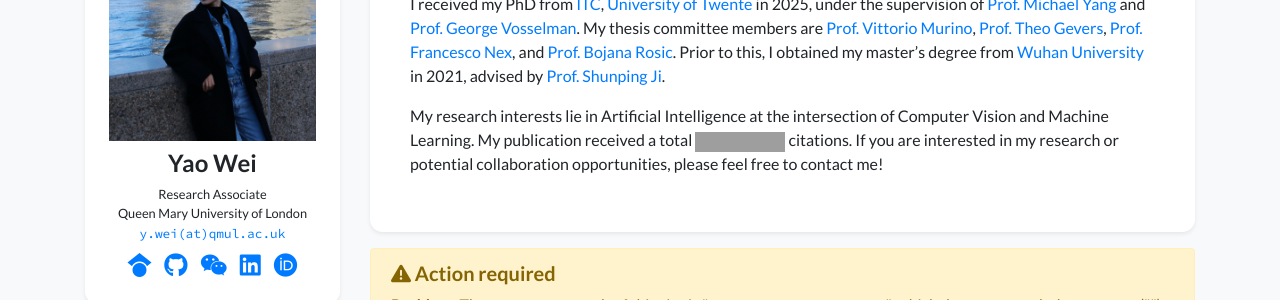
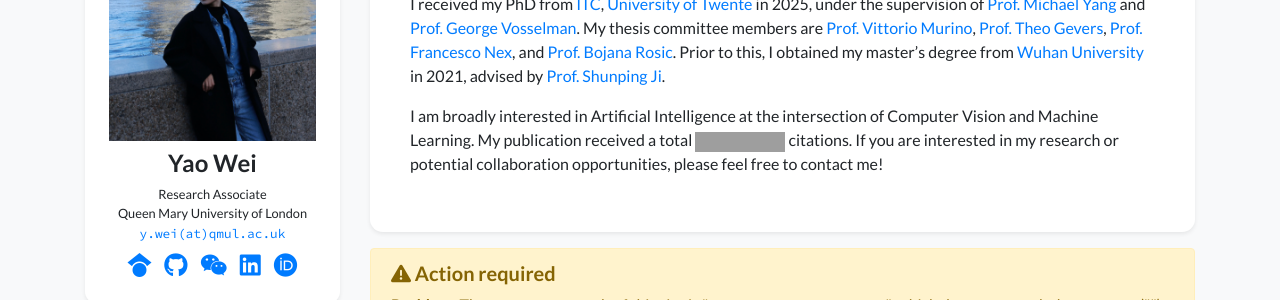
Before and after one commit to weiyao1996/weiyao1996.github.io, a Jekyll site: the page built from index.html, in a window 1280 px wide and 900 px high. Shown: the part 274-574 px from the top of the window. Built offline with Jekyll 4.4.1, drawn with Linux system fonts in a browser that asks for light colours; nearby versions of some CDN libraries; a style sheet for code colours, icons or effects is not loaded; grey boxes are pictures that could not be loaded.

Commit message:
Rephrase research interests for clarity

```diff
--- a/_data/profile.yml
+++ b/_data/profile.yml
@@ -32,7 +32,7 @@ short_bio: >-
     Prior to this, I obtained my master’s degree from <a href="http://en.whu.edu.cn/" target="_blank">Wuhan University</a> in 2021, advised by <a href="http://gpcv.whu.edu.cn/" target="_blank">Prof. Shunping Ji</a>.
   </p>
   <p>
-    My research interests lie in Artificial Intelligence at the intersection of Computer Vision and Machine Learning.
+    I am broadly interested in Artificial Intelligence at the intersection of Computer Vision and Machine Learning.
     My publication received a total <a href="https://scholar.google.com/citations?user=NYYC2JwAAAAJ"><img src="https://img.shields.io/badge/Citations-400-blue?logo=google-scholar"></a> citations.
     If you are interested in my research or potential collaboration opportunities, please feel free to contact me!
   </p>
```
